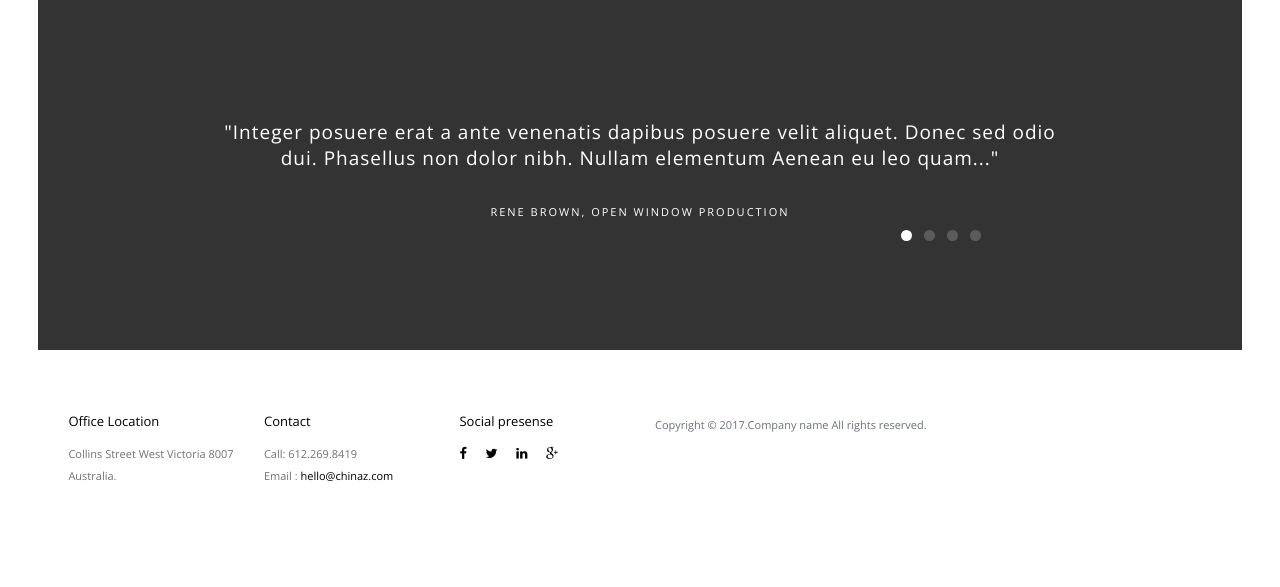
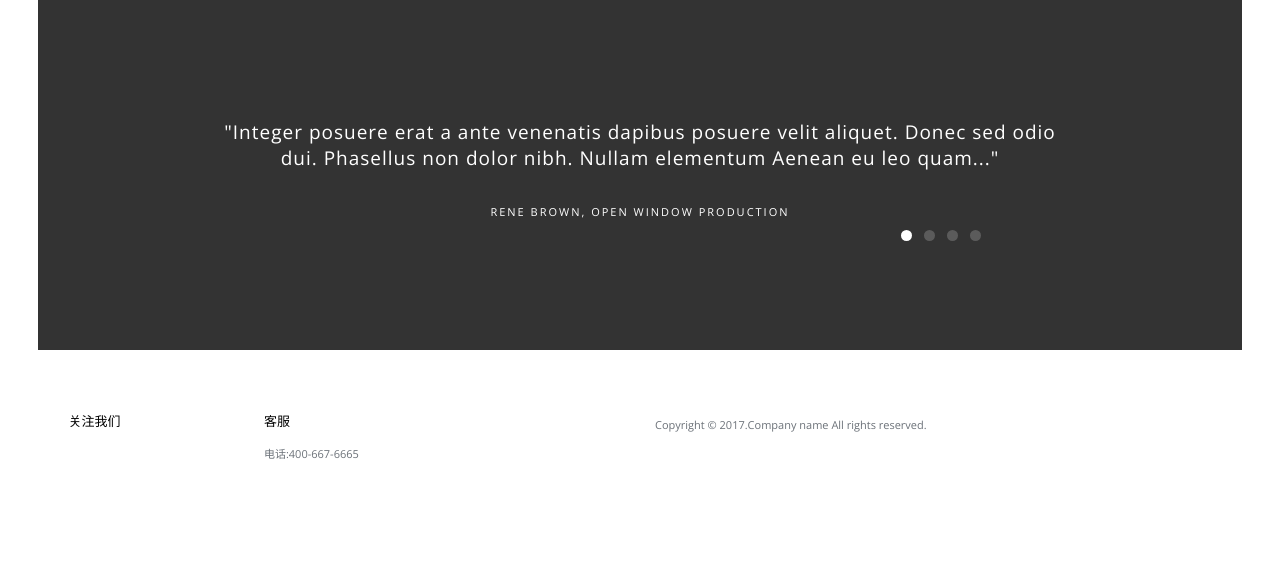
Before and after one commit to nvwa-xt/flask-web, a Flask app: page / in a window 1280 px wide. Shown: the part 2297-2884 px from the top of the page. After the commit the page ends 2756 px from the top, so only its background shows below. Run offline with Flask 2, Linux system fonts and the light colour scheme; some libraries are stand-ins or nearby versions.

Commit message:
Tue Aug  8 15:34:12 CST 2017

```diff
--- a/templates/index.html
+++ b/templates/index.html
@@ -208,22 +208,14 @@
 <footer id="contact" class="footer">
   <div class="container-fluid">
     <div class="col-md-2 left">
-      <h4>Office Location</h4>
-      <p> Collins Street West Victoria 8007 Australia.</p>
+      <h4>关注我们</h4>
+      <p></p>
     </div>
     <div class="col-md-2 left">
-      <h4>Contact</h4>
-      <p> Call: 612.269.8419 <br>
-        Email : <a href="mailto:hello@chinaz.com"> hello@chinaz.com </a></p>
+      <h4>客服</h4>
+      <p> 电话:400-667-6665 <br> </p>
     </div>
     <div class="col-md-2 left">
-      <h4>Social presense</h4>
-      <ul class="footer-share">
-        <li><a href="#"><i class="fa fa-facebook"></i></a></li>
-        <li><a href="#"><i class="fa fa-twitter"></i></a></li>
-        <li><a href="#"><i class="fa fa-linkedin"></i></a></li>
-        <li><a href="#"><i class="fa fa-google-plus"></i></a></li>
-      </ul>
     </div>
     <div class="col-md-6 right">
       <p>Copyright &copy; 2017.Company name All rights reserved.<a target="_blank" href="http://sc.chinaz.com/moban/"></a></p>
```
